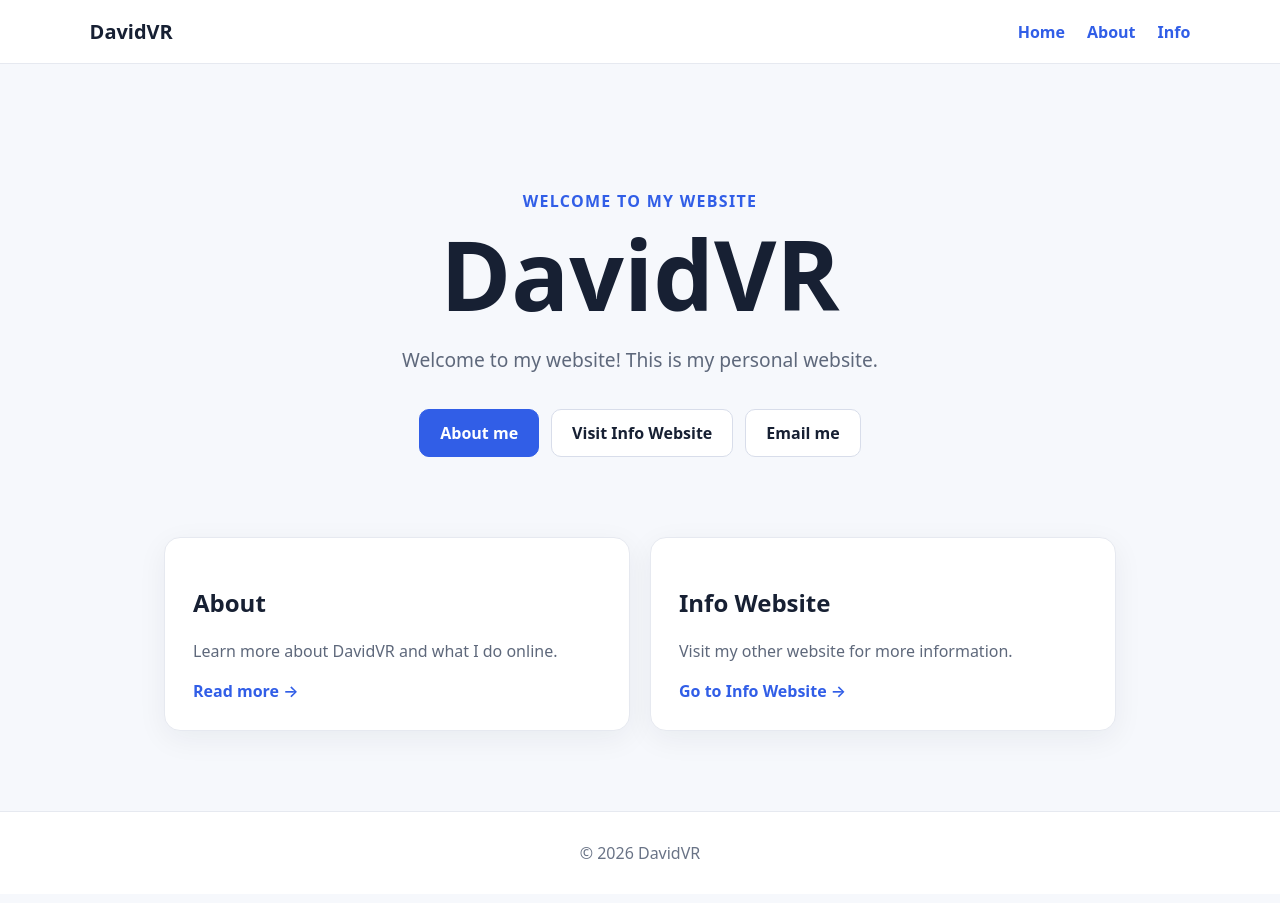
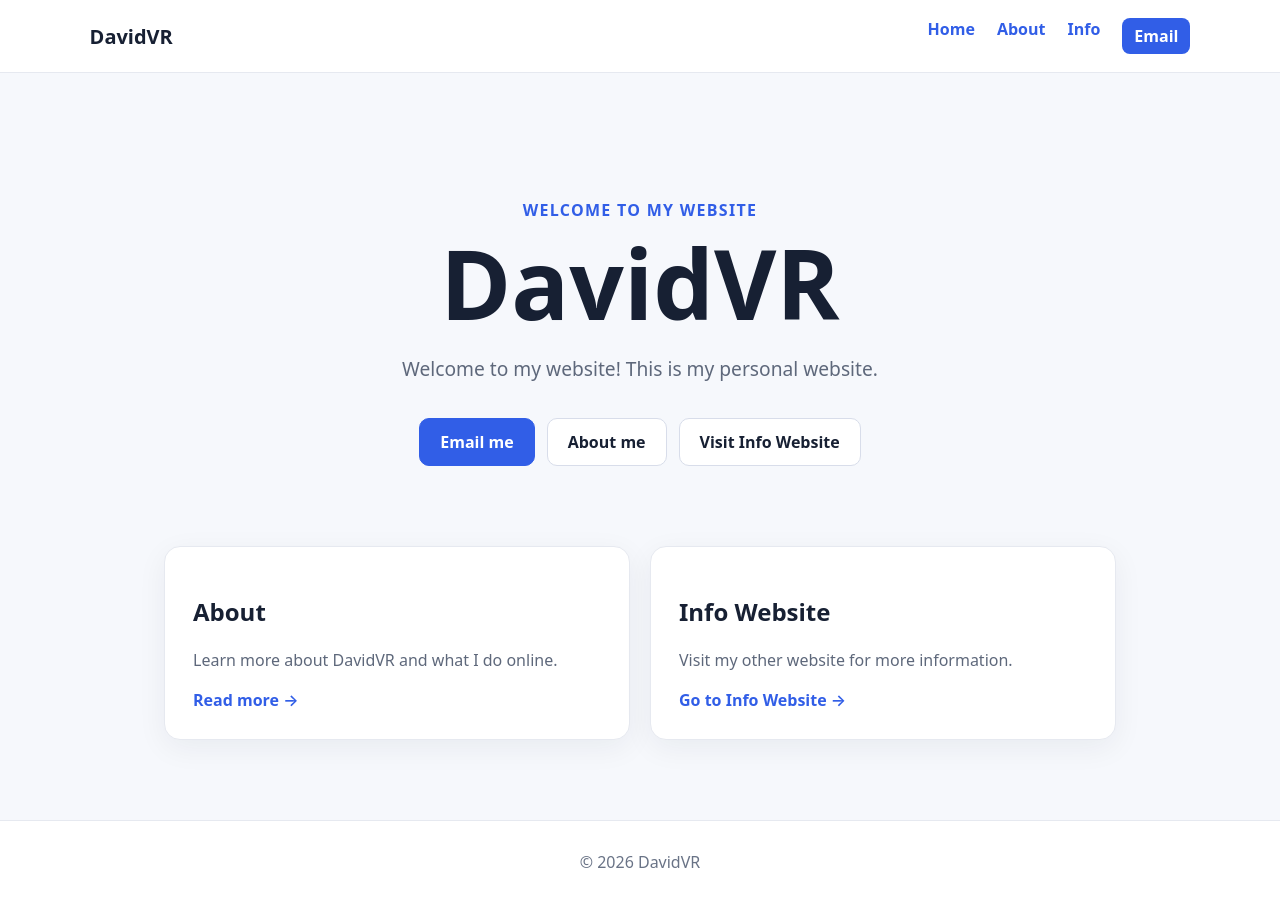
Before and after one commit to davidvr-site/davidvrsite, an Astro site: page / in a window 1280 px wide. Built offline with nearby package versions, Linux system fonts and the light colour scheme; Astro itself is replaced by a stand-in of ours.

Commit message:
Make email contact prominent

```diff
--- a/src/pages/about.astro
+++ b/src/pages/about.astro
@@ -19,6 +19,7 @@ const description = "About DavidVR and my website.";
         <a href="/">Home</a>
         <a class="active" href="/about">About</a>
         <a href="https://info.davidvrsite.com">Info</a>
+        <a class="contact-link" href="mailto:davidvr@davidvrsite.com">Email</a>
       </nav>
     </header>
 
@@ -34,6 +35,7 @@ const description = "About DavidVR and my website.";
         <p>
           This website is being rebuilt from my old Google Sites website using Astro.
         </p>
+        <a class="email-button" href="mailto:davidvr@davidvrsite.com">Email DavidVR</a>
       </section>
     </main>
 
@@ -50,13 +52,18 @@ const description = "About DavidVR and my website.";
   .logo { font-weight: 800; font-size: 1.25rem; color: #172033; text-decoration: none; }
   nav { display: flex; gap: 22px; }
   nav a { color: #315ee7; text-decoration: none; font-weight: 600; }
+  nav .contact-link { color: white; background: #315ee7; padding: 7px 12px; border-radius: 8px; }
   nav a.active { text-decoration: underline; text-underline-offset: 5px; }
   .about { max-width: 800px; margin: 0 auto; padding: 90px 24px 100px; }
   .eyebrow { color: #315ee7; font-weight: 700; text-transform: uppercase; letter-spacing: .08em; }
   h1 { font-size: clamp(2.5rem, 7vw, 4.5rem); line-height: 1.05; margin: 12px 0 20px; }
   .lead { font-size: 1.35rem; font-weight: 600; }
   .about p:not(.eyebrow):not(.lead) { color: #5e687b; font-size: 1.08rem; line-height: 1.8; }
+  .email-button { display: inline-block; margin-top: 18px; padding: 12px 20px; border-radius: 10px; background: #315ee7; color: white; font-weight: 700; text-decoration: none; }
+  .email-button:hover, .email-button:focus-visible { transform: translateY(-1px); box-shadow: 0 5px 14px rgba(49, 94, 231, .2); }
+  .email-button:focus-visible, nav a:focus-visible { outline: 3px solid #8ca8ff; outline-offset: 3px; }
   footer { text-align: center; padding: 30px 20px; color: #697386; border-top: 1px solid #e6e9f0; background: white; }
+  @media (max-width: 650px) { .site-header { padding: 16px 20px; } nav { gap: 12px; } }
   .copyright { color: inherit; text-decoration: none; }
   .copyright:hover { text-decoration: underline; }
 </style>
--- a/src/pages/copyright.astro
+++ b/src/pages/copyright.astro
@@ -17,6 +17,7 @@ const siteName = "DavidVR";
         <a href="/">Home</a>
         <a href="/about">About</a>
         <a href="https://info.davidvrsite.com">Info</a>
+        <a class="contact-link" href="mailto:davidvr@davidvrsite.com">Email</a>
       </nav>
     </header>
 
@@ -75,6 +76,8 @@ const siteName = "DavidVR";
   .logo { font-weight: 800; font-size: 1.25rem; color: #172033; text-decoration: none; }
   nav { display: flex; gap: 22px; }
   nav a { color: #315ee7; text-decoration: none; font-weight: 600; }
+  nav .contact-link { color: white; background: #315ee7; padding: 7px 12px; border-radius: 8px; }
+  nav a:focus-visible { outline: 3px solid #8ca8ff; outline-offset: 3px; }
   .page { max-width: 850px; margin: 0 auto; padding: 70px 24px 90px; background: white; }
   main { min-height: calc(100vh - 150px); }
   .eyebrow { color: #315ee7; font-weight: 700; text-transform: uppercase; letter-spacing: .08em; }
@@ -83,5 +86,5 @@ const siteName = "DavidVR";
   p { color: #5e687b; line-height: 1.75; }
   .note { margin-top: 45px; padding: 16px; border: 1px solid #e6e9f0; border-radius: 10px; font-size: .95rem; }
   footer { text-align: center; padding: 30px 20px; color: #697386; border-top: 1px solid #e6e9f0; background: white; }
-  @media (max-width: 650px) { .site-header { padding: 16px 20px; } }
+  @media (max-width: 650px) { .site-header { padding: 16px 20px; } nav { gap: 12px; } }
 </style>
--- a/src/pages/index.astro
+++ b/src/pages/index.astro
@@ -19,6 +19,7 @@ const description = "Welcome to DavidVR's website!";
         <a href="/">Home</a>
         <a href="/about">About</a>
         <a href="https://info.davidvrsite.com">Info</a>
+        <a class="contact-link" href="mailto:davidvr@davidvrsite.com">Email</a>
       </nav>
     </header>
 
@@ -28,9 +29,9 @@ const description = "Welcome to DavidVR's website!";
         <h1>DavidVR</h1>
         <p class="intro">Welcome to my website! This is my personal website.</p>
         <div class="actions">
-          <a class="button primary" href="/about">About me</a>
+          <a class="button primary" href="mailto:davidvr@davidvrsite.com">Email me</a>
+          <a class="button" href="/about">About me</a>
           <a class="button" href="https://info.davidvrsite.com">Visit Info Website</a>
-          <a class="button" href="mailto:davidvr@davidvrsite.com">Email me</a>
         </div>
       </section>
 
@@ -61,6 +62,7 @@ const description = "Welcome to DavidVR's website!";
   .logo { font-weight: 800; font-size: 1.25rem; color: #172033; text-decoration: none; }
   nav { display: flex; gap: 22px; }
   nav a, article a { color: #315ee7; text-decoration: none; font-weight: 600; }
+  nav .contact-link { color: white; background: #315ee7; padding: 7px 12px; border-radius: 8px; }
   .hero { max-width: 900px; margin: 0 auto; padding: 110px 24px 80px; text-align: center; }
   .eyebrow { color: #315ee7; font-weight: 700; text-transform: uppercase; letter-spacing: .08em; }
   h1 { font-size: clamp(3rem, 9vw, 6rem); line-height: .95; margin: 15px 0 25px; }
@@ -68,11 +70,13 @@ const description = "Welcome to DavidVR's website!";
   .actions { display: flex; justify-content: center; flex-wrap: wrap; gap: 12px; margin-top: 32px; }
   .button { display: inline-block; padding: 12px 20px; border: 1px solid #d8ddea; border-radius: 10px; color: #172033; background: white; text-decoration: none; font-weight: 700; }
   .button.primary { color: white; background: #315ee7; border-color: #315ee7; }
+  .button:hover, .button:focus-visible { transform: translateY(-1px); box-shadow: 0 5px 14px rgba(49, 94, 231, .2); }
+  .button:focus-visible, nav a:focus-visible { outline: 3px solid #8ca8ff; outline-offset: 3px; }
   .cards { max-width: 1000px; margin: 0 auto; padding: 0 24px 80px; display: grid; grid-template-columns: repeat(2, 1fr); gap: 20px; }
   article { background: white; padding: 28px; border: 1px solid #e6e9f0; border-radius: 16px; box-shadow: 0 8px 30px rgba(20, 30, 55, .06); }
   article p { color: #5e687b; line-height: 1.6; }
   footer { text-align: center; padding: 30px 20px; color: #697386; border-top: 1px solid #e6e9f0; background: white; }
   .copyright { color: inherit; text-decoration: none; }
   .copyright:hover { text-decoration: underline; }
-  @media (max-width: 650px) { .site-header { padding: 16px 20px; } .cards { grid-template-columns: 1fr; } }
+  @media (max-width: 650px) { .site-header { padding: 16px 20px; } nav { gap: 12px; } .cards { grid-template-columns: 1fr; } }
 </style>
```
